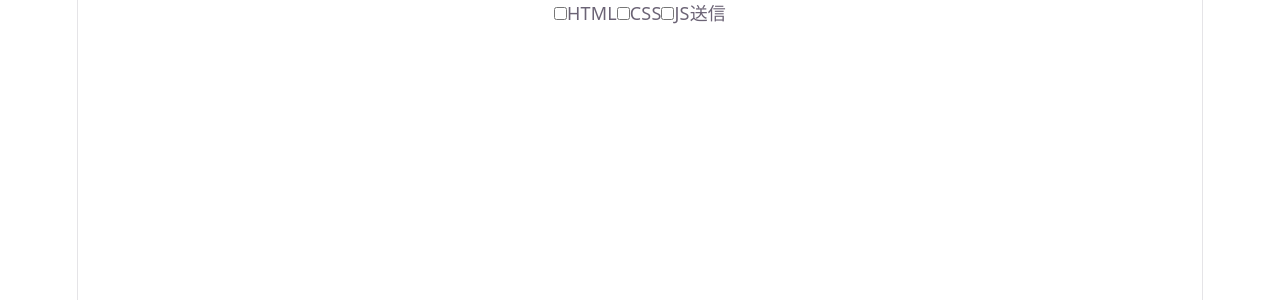
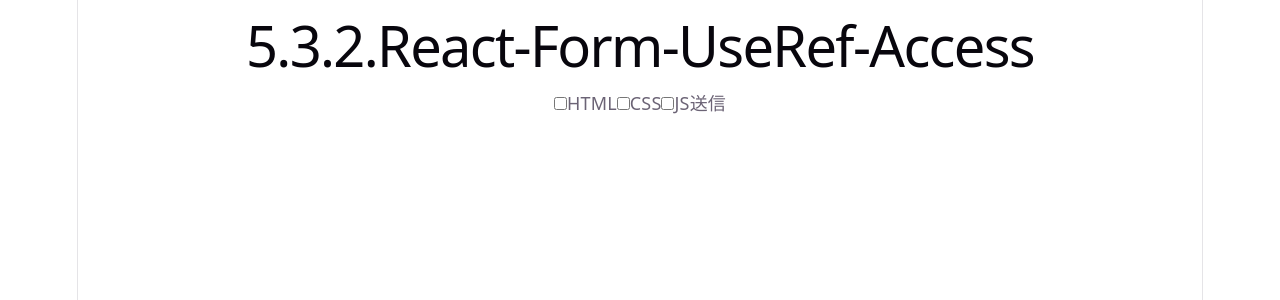
Before and after one commit to TakaDev1/5.3.3.React-Form-DefaultValue-and-DefaultChecked, a React (Vite) app: page / in a window 1280 px wide. Shown: the top 300 px of the page. Built offline with nearby package versions, Linux system fonts and the light colour scheme.

Commit message:
feat: Integration Project Components

```diff
--- a/src/App.tsx
+++ b/src/App.tsx
@@ -4,6 +4,7 @@
 function App() {
   return (
     <>
+      <h1>5.3.2.React-Form-UseRef-Access</h1>
       <SkillAlert />
     </>
   );
```
